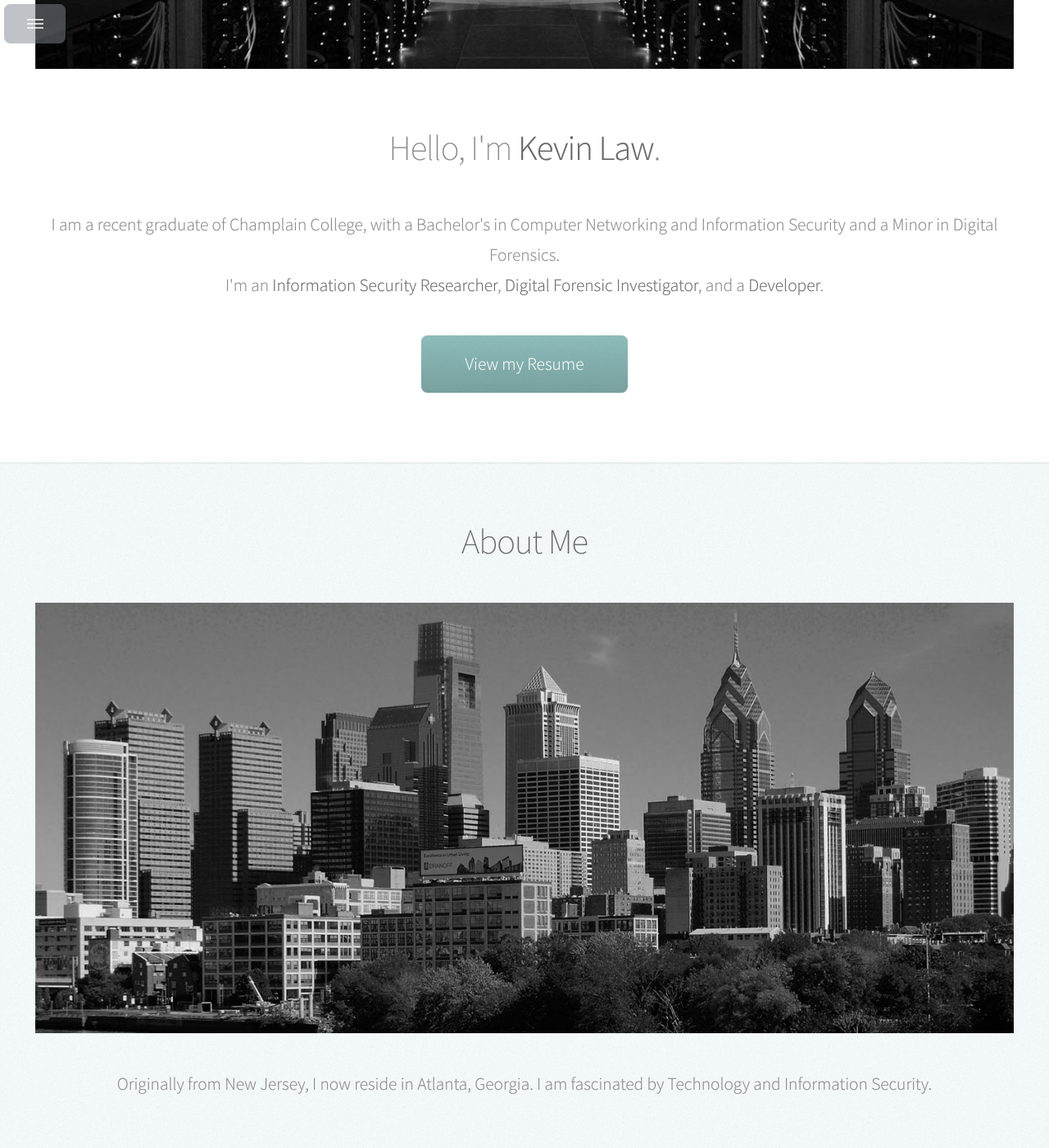
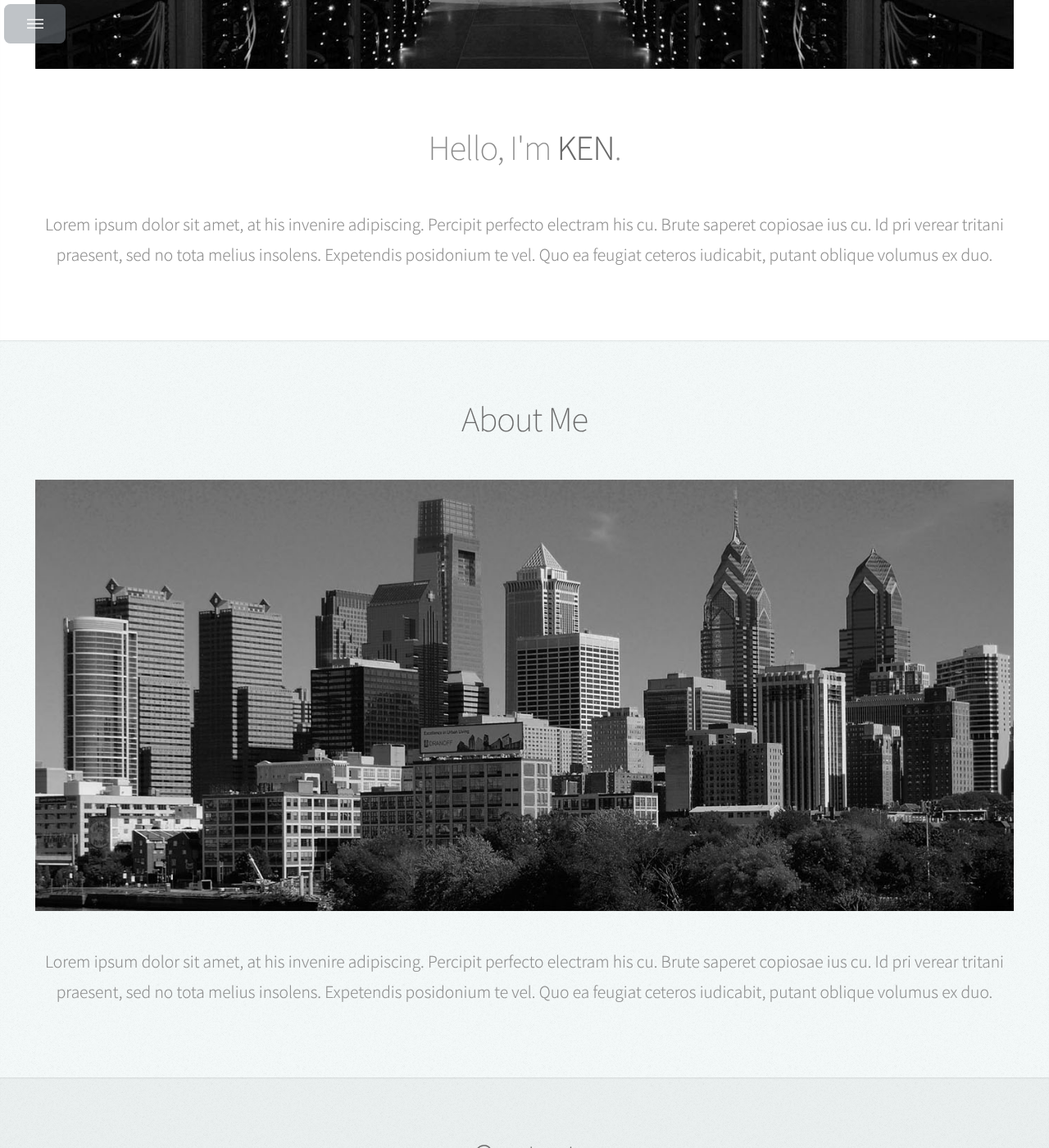
Before and after one commit to ken-kurniawanen/kurniawanen.github.io, a Jekyll site: the page built from index.html, in a window 1280 px wide and 1400 px high, scrolled down 428 px. Shown: the whole window at 82% size. Built offline with Jekyll 4.4.1, drawn with Linux system fonts in a browser that asks for light colours; Markdown is read by kramdown in place of the engine named in the settings; some of the changed text lies outside the part shown.

Commit message:
update name

```diff
--- a/_includes/main.html
+++ b/_includes/main.html
@@ -10,15 +10,13 @@
 							<a href="#" class="image featured"><img src="images/pic01.jpg" alt="" /></a>
 
 							<header>
-								<h2 class="alt">Hello, I'm <strong>Kevin Law</strong>.
+								<h2 class="alt">Hello, I'm <strong>KEN</strong>.
 							</header>
 
 
-                            <p>I am a recent graduate of Champlain College, with a Bachelor's in Computer Networking and Information Security and a Minor in Digital Forensics.<br />
-                            I'm an <b>Information Security Researcher</b>, <b>Digital Forensic Investigator</b>, and a <b>Developer</b>.</p>
-							<footer>
-								<a href="./KevinLawResume.pdf" class="button scrolly">View my Resume</a>
-							</footer>
+                            <p>Lorem ipsum dolor sit amet, at his invenire adipiscing. Percipit perfecto electram his cu. Brute saperet copiosae ius cu. Id pri verear tritani praesent, sed no tota melius insolens. Expetendis posidonium te vel. Quo ea feugiat ceteros iudicabit, putant oblique volumus ex duo.
+							</p>
+
 
 						</div>
 					</section>
@@ -33,30 +31,19 @@
 
 							<a href="#" class="image featured"><img src="images/pic08.jpg" alt="" /></a>
 
-                        <p>Originally from New Jersey, I now reside in Atlanta, Georgia. I am fascinated by Technology and Information Security.</p>
+                        <p>Lorem ipsum dolor sit amet, at his invenire adipiscing. Percipit perfecto electram his cu. Brute saperet copiosae ius cu. Id pri verear tritani praesent, sed no tota melius insolens. Expetendis posidonium te vel. Quo ea feugiat ceteros iudicabit, putant oblique volumus ex duo.
+						</p>
 
 						</div>
 					</section>
 
 
 
-				<!-- Portfolio -->
-					<section id="portfolio" class="three">
-						<div class="container">
-
-							<header>
-								<h2>Current Work</h2>
-							</header>
-							<a href="#" class="image featured"><img src="images/computer.jpg" alt="" /></a>
-                            <p>Currently I am working on Malware Analysis and researching various threat campaigns. I also explore Devop's practices and silly raspberry pi projects. More can be found at <a href="http://blog.kevinlaw.info">Blog.kevinlaw.info</a>.</p>
-
-						</div>
-					</section>
 
 
 
 				<!-- Contact -->
-					<section id="contact" class="four">
+					<section id="contact" class="three">
 						<div class="container">
 
 							<header>
```
Also changed, not shown: other parts of _includes/main.html (+3 -4 lines), _includes/blognav.html (+7 -9 lines).
